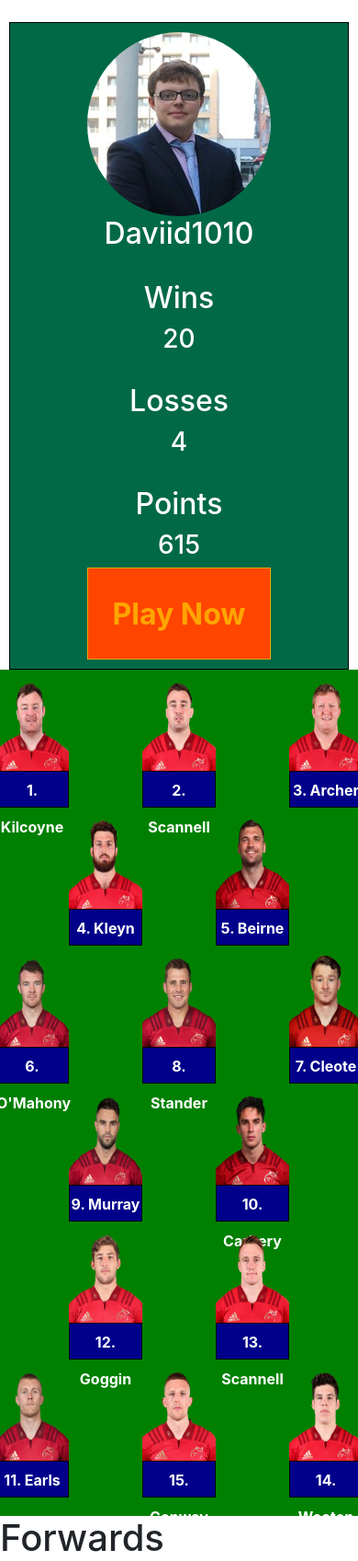
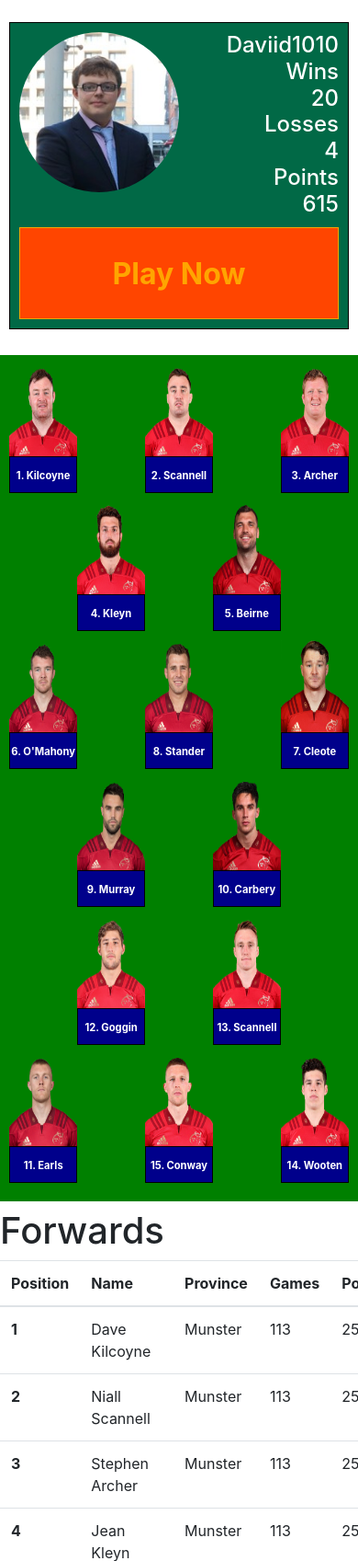
Before and after one commit to Daviid1010/TeamProjectSemester3, a PHP site: page / in a window 390 px wide; the page is wider, and only the part inside the window is pictured. Shown: the part 76-1773 px from the top of that part at 92% size. Run offline with PHP 8.4, Linux system fonts and the light colour scheme.

Commit message:
responsiveness added to application

```diff
--- a/css/style.css
+++ b/css/style.css
@@ -151,6 +151,54 @@ img {
 }
 
 
+@media (max-width: 800px) {
+    #account {
+        display: block;
+        height: auto;
+        overflow: auto;
+        margin-bottom: 20px;
+    }
+
+    #accountinfo  h1,h2,h3{
+        text-align: left;
+        width: 50%;
+        display: inline;
+        margin: 0px;
+        font-size: 1.5em;
+        float: right;
+        text-align: right;
+    }
+    #accountinfo br {
+        display: none;
+    }
+    #accountinfo img {
+        width: 50%;
+        height: 100%;
+        float: left;
+    }
+    #play {
+        margin-top: 10px;
+        width: 100%;
+        display: inline-block;
+    }
+
+    .full {
+        display: inline-block;
+        margin-right: 10px;
+        font-size: 70%;
+    }
+    .playerRow *{
+        margin: 0 auto;
+        display: inline;
+    }
+    #forwards {
+        padding-left: 4%;
+        padding-right: 4%;
+        margin: 2%;
+    }
+}
+
+
 /* Player Images URLs hardcoded*/
 #player1 {
     background-image: url("../images/Ulster&MunsterPics/Munster/dKilcoyne.png");
--- a/index.html
+++ b/index.html
@@ -4,6 +4,7 @@
     <meta charset="UTF-8">
     <title>Hello World</title>
     <link rel="icon" type="image/png" sizes="16x16" href="images/favicon.png">
+    <meta name="viewport" content="width=device-width, initial-scale=1">
     <link rel="stylesheet" href="css/bootstrap.css"/>
     <link rel="stylesheet" href="css/bootstrap-grid.css"/>
     <link rel="stylesheet" href="css/bootstrap-reboot.css"/>
@@ -37,7 +38,7 @@
 <br>
 
     <div class="row">
-        <div class="col-sm-2 third" id="account">
+        <div class="col-lg-2 col-md-12  third" id="account">
             <div id="accountinfo"  align="center">
                 <img src="images/davy.jpg" class="img-fluid rounded-circle">
                 <h2>Daviid1010</h2>
@@ -57,93 +58,92 @@
             </div>
 
         </div>
-        <div class="col-sm-5 players third" id="forwards">
+        <div class="col-lg-5 col-md-12 players third" id="forwards">
 
             <div class="playerRow">
                 <!--Front Row -->
-                <div class="playerBox full">
+                <div class="playerBox full threeFull">
                     <div id="player1" class="playerImage"></div>
                     <div class="playerUnder">1. Kilcoyne</div>
                 </div>
-                <div class="playerBox"></div>
-                <div class="playerBox full">
+                <div class="playerBox empty threeEmpty"></div>
+                <div class="playerBox full threeFull">
                     <div id="player2" class="playerImage"></div>
                     <div class="playerUnder">2. Scannell</div>
                 </div>
-                <div class="playerBox"></div>
-                <div class="playerBox full">
+                <div class="playerBox empty threeEmpty"></div>
+                <div class="playerBox full threeFull">
                     <div id="player3" class="playerImage"></div>
                     <div class="playerUnder">3. Archer</div>
                 </div>
             </div>
 
             <div class="playerRow">
-                <div class="playerBox"></div>
-                <div class="playerBox full">
+                <div class="playerBox empty twoEmpty"></div>
+                <div class="playerBox full twoFull">
                     <div id="player4" class="playerImage"></div>
                     <div class="playerUnder">4. Kleyn</div>
                 </div>
-                <div class="playerBox"></div>
+                <div class="playerBox empty twoEmpty"></div>
                 <div class="playerBox full">
                     <div id="player5" class="playerImage"></div>
                     <div class="playerUnder">5. Beirne</div>
                 </div>
-                <div class="playerBox"></div>
+                <div class="playerBox empty twoEmpty"></div>
             </div>
             <div class="playerRow">
-                <div class="playerBox full">
+                <div class="playerBox full threeFull">
                     <div id="player6" class="playerImage"></div>
                     <div class="playerUnder">6. O'Mahony</div>
                 </div>
-                <div class="playerBox"></div>
-                <div class="playerBox full">
+                <div class="playerBox empty threeEmpty"></div>
+                <div class="playerBox full threeFull">
                     <div id="player8" class="playerImage"></div>
                     <div class="playerUnder">8. Stander</div>
                 </div>
-                <div class="playerBox"></div>
-                <div class="playerBox full">
+                <div class="playerBox empty threeEmpty"></div>
+                <div class="playerBox full threeFull">
                     <div id="player7" class="playerImage"></div>
                     <div class="playerUnder">7. Cleote</div>
                 </div>
             </div>
             <div class="playerRow">
-                <div class="playerBox"></div>
+                <div class="playerBox empty"></div>
                 <div class="playerBox full">
                     <div id="player9" class="playerImage"></div>
                     <div class="playerUnder">9. Murray</div>
                 </div>
-                <div class="playerBox"></div>
+                <div class="playerBox empty"></div>
                 <div class="playerBox full">
                     <div id="player10" class="playerImage"></div>
                     <div class="playerUnder">10. Carbery</div>
                 </div>
-                <div class="playerBox"></div>
+                <div class="playerBox empty"></div>
             </div>
             <div class="playerRow">
-                <div class="playerBox"></div>
+                <div class="playerBox empty"></div>
                 <div class="playerBox full">
                     <div id="player12" class="playerImage"></div>
                     <div class="playerUnder">12. Goggin</div>
                 </div>
-                <div class="playerBox"></div>
+                <div class="playerBox empty"></div>
                 <div class="playerBox full">
                     <div id="player13" class="playerImage"></div>
                     <div class="playerUnder">13. Scannell</div>
                 </div>
-                <div class="playerBox"></div>
+                <div class="playerBox empty"></div>
             </div>
             <div class="playerRow">
-
                 <div class="playerBox full">
                     <div id="player11" class="playerImage"></div>
                     <div class="playerUnder">11. Earls</div>
                 </div>
-                <div class="playerBox"></div>
+                <div class="playerBox empty"></div>
                 <div class="playerBox full">
                     <div id="player15" class="playerImage"></div>
                     <div class="playerUnder">15. Conway</div>
                 </div>
-                <div class="playerBox"></div>
+                <div class="playerBox empty"></div>
                 <div class="playerBox full">
                     <div id="player14" class="playerImage"></div>
                     <div class="playerUnder">14. Wooten</div>
@@ -151,7 +151,7 @@
             </div>
         </div>
 
-        <div class="col-sm-5 players third" id="backs">
+        <div class="col-lg-5 col-md-12 players third" id="backs">
             <h1>Forwards</h1>
             <table class="table table-hover">
                 <thead>
@@ -307,12 +307,6 @@
             </table>
         </div>
     </div>
-
-
-
-
-
-
     <script src="js/bootstrap.js"></script>
     <script src="js/bootstrap.bundle.js"></script>
 </body>
```
